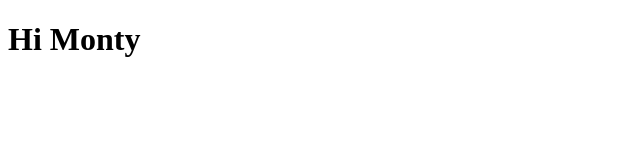
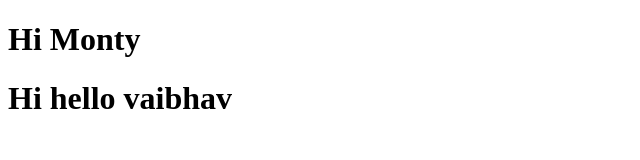
Before and after one commit to vaibhavbhamre57/Monty, a plain HTML site: page index.html in a window 1280 px wide. Shown: the whole page, without its empty margins (0-640 px from the left). Drawn offline with Linux system fonts and the light colour scheme.

Commit message:
index.html

```diff
--- a/index.html
+++ b/index.html
@@ -7,5 +7,6 @@
 </head>
 <body>
     <h1>Hi Monty</h1>
+    <h1>Hi hello vaibhav</h1>
 </body>
 </html>
```
